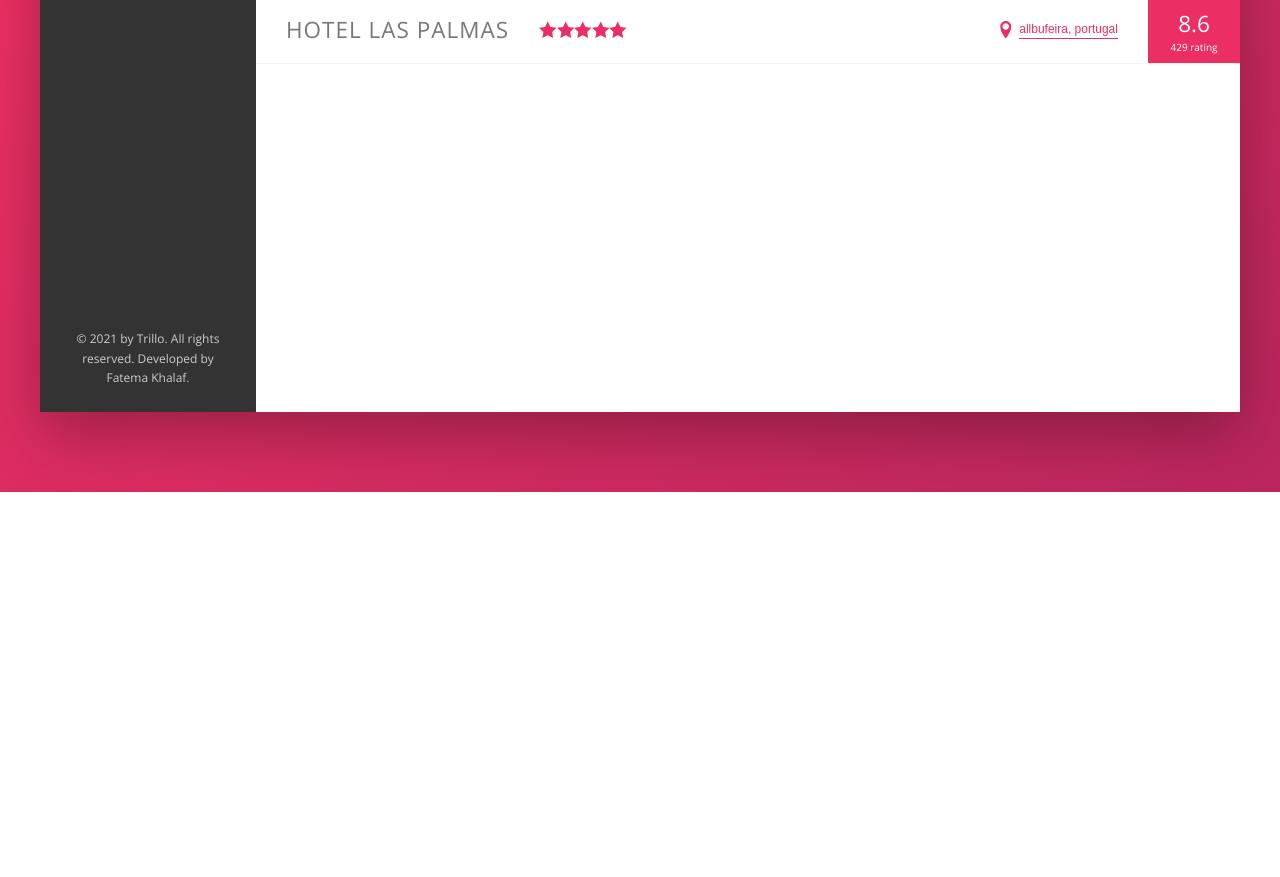
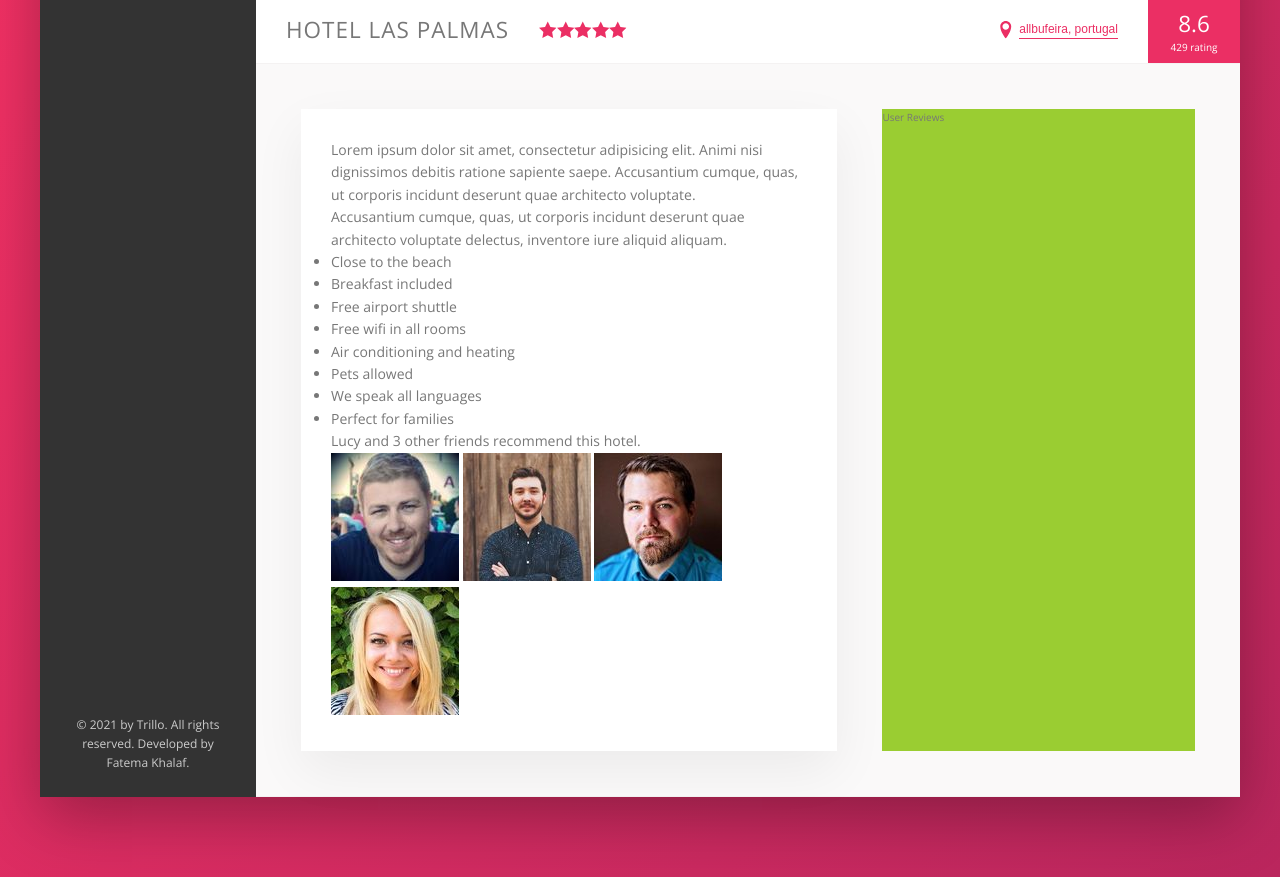
Before and after one commit to fatema-khalaf/Trillo, a website: page index.html in a window 1280 px wide. Shown: the part 538-1415 px from the top of the page. Before the commit the page ends 1030 px from the top, so only its background shows below. Drawn offline with nearby package versions, Linux system fonts and the light colour scheme.

Commit message:
Video-82

```diff
--- a/index.html
+++ b/index.html
@@ -153,6 +153,58 @@
               <div class="overview__ratin-count">429 rating</div>
             </div>
           </div>
+          <div class="detail">
+            <div class="description">
+              <p class="paragraph">
+                Lorem ipsum dolor sit amet, consectetur adipisicing elit. Animi
+                nisi dignissimos debitis ratione sapiente saepe. Accusantium
+                cumque, quas, ut corporis incidunt deserunt quae architecto
+                voluptate.
+              </p>
+              <p class="paragraph">
+                Accusantium cumque, quas, ut corporis incidunt deserunt quae
+                architecto voluptate delectus, inventore iure aliquid aliquam.
+              </p>
+              <ul class="list">
+                <li class="list__item">Close to the beach</li>
+                <li class="list__item">Breakfast included</li>
+                <li class="list__item">Free airport shuttle</li>
+                <li class="list__item">Free wifi in all rooms</li>
+                <li class="list__item">Air conditioning and heating</li>
+                <li class="list__item">Pets allowed</li>
+                <li class="list__item">We speak all languages</li>
+                <li class="list__item">Perfect for families</li>
+              </ul>
+              <div class="recommend">
+                <p class="pecommend__count">
+                  Lucy and 3 other friends recommend this hotel.
+                </p>
+                <div class="recommend__friends">
+                  <img
+                    src="img/user-3.jpg"
+                    alt="Friend 1"
+                    class="recommend__photp"
+                  />
+                  <img
+                    src="img/user-4.jpg"
+                    alt="Friend 2"
+                    class="recommend__photp"
+                  />
+                  <img
+                    src="img/user-5.jpg"
+                    alt="Friend 3"
+                    class="recommend__photp"
+                  />
+                  <img
+                    src="img/user-6.jpg"
+                    alt="Friend 4"
+                    class="recommend__photp"
+                  />
+                </div>
+              </div>
+            </div>
+            <div class="user-reviews">User Reviews</div>
+          </div>
         </main>
       </div>
     </div>
--- a/sass/_base.scss
+++ b/sass/_base.scss
@@ -29,6 +29,8 @@ Grey dark 3: #999
   --color-grey-dark-2: #777;
   --color-grey-dark-3: #999;
   --shadow-dark: 0 2rem 6rem rgba(0, 0, 0, 0.3);
+  --shadow-light: 0 2rem 5rem rgba(0, 0, 0, 0.06);
+  --line: 1px solid var(--color-grey-light-2);
 }
 * {
   margin: 0;
--- a/sass/_component.scss
+++ b/sass/_component.scss
@@ -184,7 +184,7 @@
   display: flex;
   // justify-content: space-between;
   align-items: center;
-  border-bottom: 1px solid var(--color-grey-light-2);
+  border-bottom: var(--line);
 
   &__heading {
     font-size: 2.25rem;
--- a/sass/_layout.scss
+++ b/sass/_layout.scss
@@ -9,7 +9,7 @@
   font-size: 1.4rem;
   height: 7rem;
   background-color: #fff;
-  border-bottom: 1px solid var(--color-grey-light-2);
+  border-bottom: var(--line);
   display: flex;
   justify-content: space-between;
   align-items: center;
@@ -27,6 +27,23 @@
 }
 .hotel-view {
   background-color: #fff;
-  height: 80rem;
   flex: 1; // grow as much as you can
 }
+.detail {
+  display: flex;
+  padding: 4.5rem;
+  background-color: var(--color-grey-light-1);
+  border-bottom: var(--line);
+}
+.description {
+  font-size: 1.4rem;
+  background-color: #fff;
+  box-shadow: var(--shadow-light);
+  padding: 3rem;
+  flex: 0 0 60%; // give a width to this div
+  margin-right: 4.5rem;
+}
+.user-reviews {
+  background-color: yellowgreen;
+  flex: 1; // occupy the remaining space
+}
```
Also changed, not shown: css/style.css.
